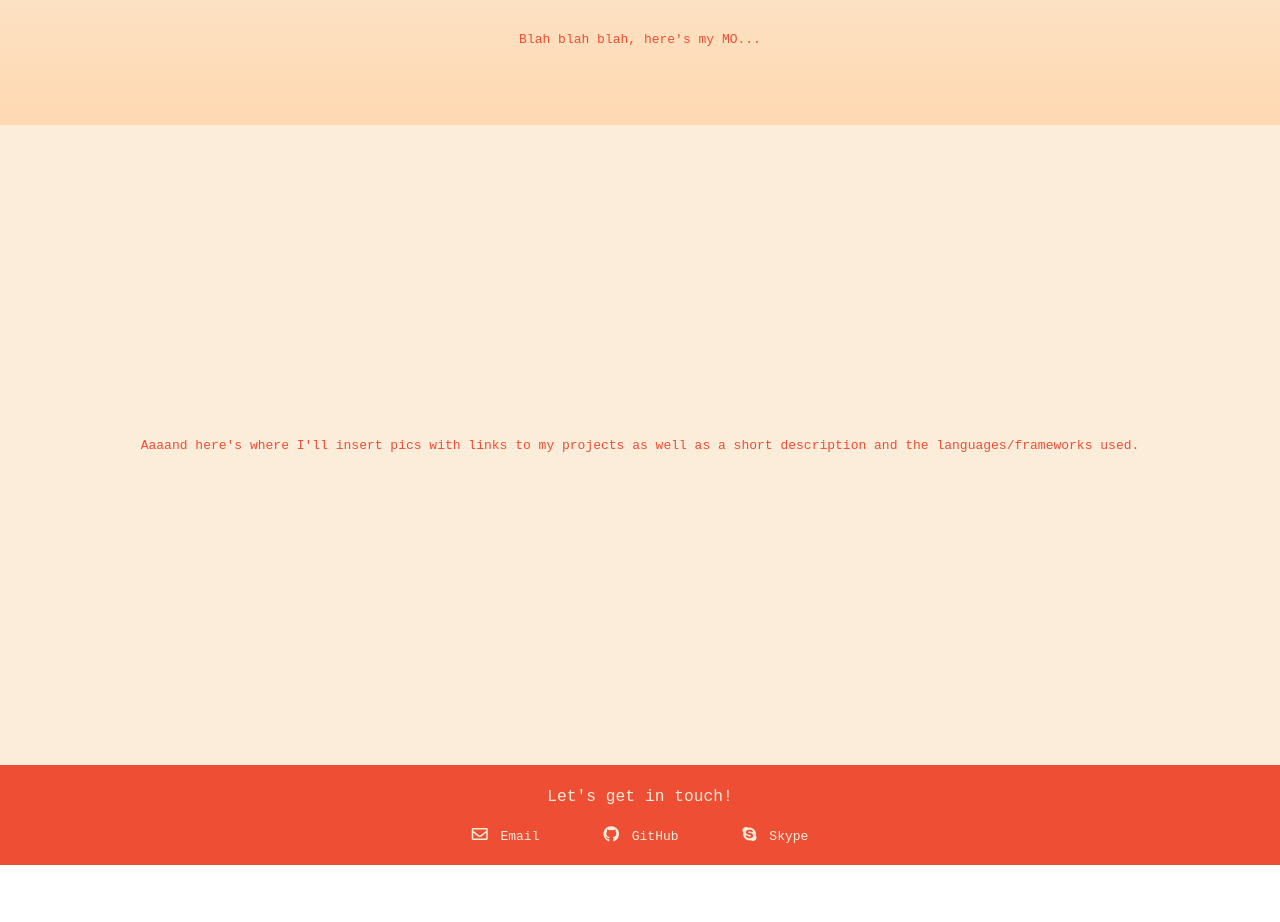
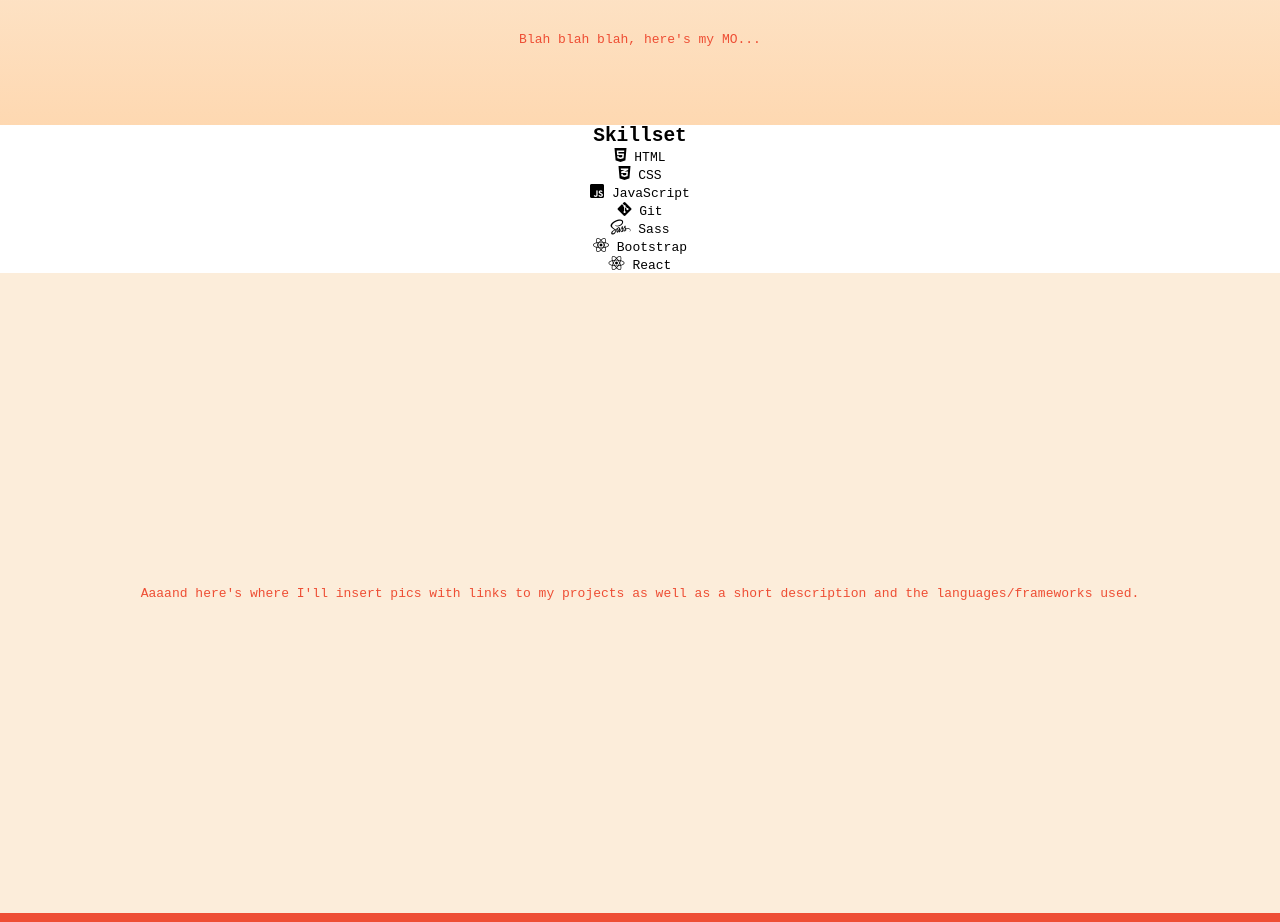
Before and after one commit to aacarring/portfolio, a plain HTML site: page index.html in a window 1280 px wide. Shown: the part 920-1842 px from the top of the page. Before the commit the page ends 1785 px from the top, so only its background shows below. Drawn offline with Linux system fonts and the light colour scheme.

Commit message:
Added skills section, Font Awesome icons in html

```diff
--- a/index.html
+++ b/index.html
@@ -31,6 +31,19 @@
         </section>
 
         <!--add section on skills, add font awesome icons-->
+        <section class="skills">
+            <h1 class="skillset">Skillset</h1>
+            <ul class="skills-list">
+                <li class="skill"><i class="fab fa-html5"></i> HTML</li>
+                <li class="skill"><i class="fab fa-css3-alt"></i> CSS</li>
+                <li class="skill"><i class="fab fa-js-square"></i> JavaScript</li>
+                <li class="skill"><i class="fab fa-git-alt"></i> Git</li>
+                <li class="skill"><i class="fab fa-sass"></i> Sass</li>
+                <li class="skill"><i class="fab fa-react"></i> Bootstrap</li>
+                <li class="skill"><i class="fab fa-react"></i> React</li>
+            </ul>
+        </section>
+
 
         <section class="projects">
             <p>Aaaand here's where I'll insert pics with links to my projects as well as a short description and the languages/frameworks used.</p>
```
